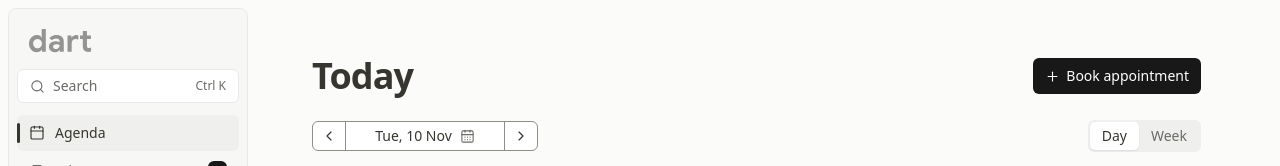
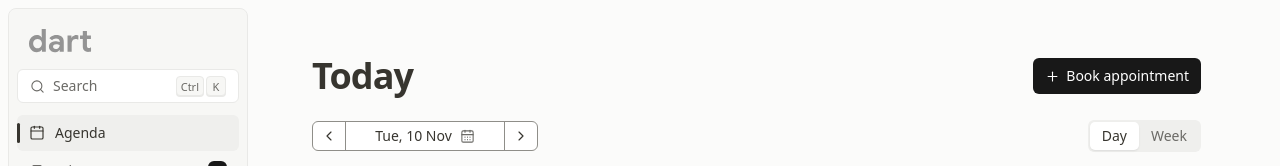
Before and after one commit to patryk-bski/clinic-agenda, a React (Vite) app: page / in a window 1280 px wide. Shown: the top 166 px of the page. Built offline with nearby package versions, Linux system fonts and the light colour scheme; a web font is replaced by a local one.

Commit message:
Show keyboard shortcuts as key caps

```diff
--- /dev/null
+++ b/src/components/Kbd.tsx
@@ -0,0 +1,11 @@
+import type { ReactNode } from 'react'
+
+// One keyboard key drawn as a small rounded key cap, e.g. [Ctrl] [K] or [⌘] [K].
+// The thin line under it reads as the key's edge, like the shortcuts in Notion or GitHub.
+export default function Kbd({ children }: { children: ReactNode }) {
+  return (
+    <kbd className="inline-flex h-5 min-w-5 items-center justify-center rounded-[4px] border border-line bg-sidebar px-1 font-sans text-[11px] leading-none font-medium text-muted shadow-[0_1px_0_var(--color-line)]">
+      {children}
+    </kbd>
+  )
+}
--- a/src/components/SearchDialog.tsx
+++ b/src/components/SearchDialog.tsx
@@ -25,6 +25,7 @@ import {
   type SearchResult,
   type SearchTarget,
 } from '../search'
+import Kbd from './Kbd'
 import Modal from './Modal'
 
 // The same icons as the sidebar and the buttons these results stand for
@@ -214,14 +215,18 @@ export default function SearchDialog({ data, onChoose, onClose }: Props) {
 
       {/* How to use it without a mouse */}
       <div className="flex gap-4 border-t border-line px-4 py-2.5 text-xs text-muted">
-        <span>
-          <kbd className="font-sans">↑</kbd> <kbd className="font-sans">↓</kbd> to move
+        <span className="flex items-center gap-1">
+          <Kbd>↑</Kbd>
+          <Kbd>↓</Kbd>
+          <span className="ml-0.5">to move</span>
         </span>
-        <span>
-          <kbd className="font-sans">Enter</kbd> to open
+        <span className="flex items-center gap-1">
+          <Kbd>Enter</Kbd>
+          <span className="ml-0.5">to open</span>
         </span>
-        <span>
-          <kbd className="font-sans">Esc</kbd> to close
+        <span className="flex items-center gap-1">
+          <Kbd>Esc</Kbd>
+          <span className="ml-0.5">to close</span>
         </span>
       </div>
     </Modal>
--- a/src/components/Sidebar.tsx
+++ b/src/components/Sidebar.tsx
@@ -4,6 +4,7 @@ import { Fragment } from 'react'
 import { entrance } from '../motion'
 import { pageLinks, type Page } from '../navigation'
 import { searchShortcut } from '../search'
+import Kbd from './Kbd'
 import Logo from './Logo'
 
 const navItems: { label: string; icon: typeof Calendar; page: Page }[] = [
@@ -52,7 +53,11 @@ export default function Sidebar({
         >
           <Search size={15} strokeWidth={1.75} aria-hidden />
           Search
-          <kbd className="ml-auto font-sans text-xs text-muted">{searchShortcut}</kbd>
+          <span className="ml-auto flex gap-0.5">
+            {searchShortcut.map((key) => (
+              <Kbd key={key}>{key}</Kbd>
+            ))}
+          </span>
         </button>
       </div>
 
--- a/src/search.ts
+++ b/src/search.ts
@@ -73,9 +73,12 @@ function rank(results: SearchResult[], words: string[]) {
   return [...results.filter(startsWith), ...results.filter((r) => !startsWith(r))]
 }
 
-// The keyboard shortcut as people know it on their computer: ⌘K on a Mac, Ctrl K elsewhere
+// The keyboard shortcut as people know it on their computer, one entry per key:
+// ⌘ K on a Mac, Ctrl K elsewhere
 export const searchShortcut =
-  typeof navigator !== 'undefined' && /Mac|iPhone|iPad/.test(navigator.userAgent) ? '⌘K' : 'Ctrl K'
+  typeof navigator !== 'undefined' && /Mac|iPhone|iPad/.test(navigator.userAgent)
+    ? ['⌘', 'K']
+    : ['Ctrl', 'K']
 
 export type SearchData = {
   patients: Patient[]
```
